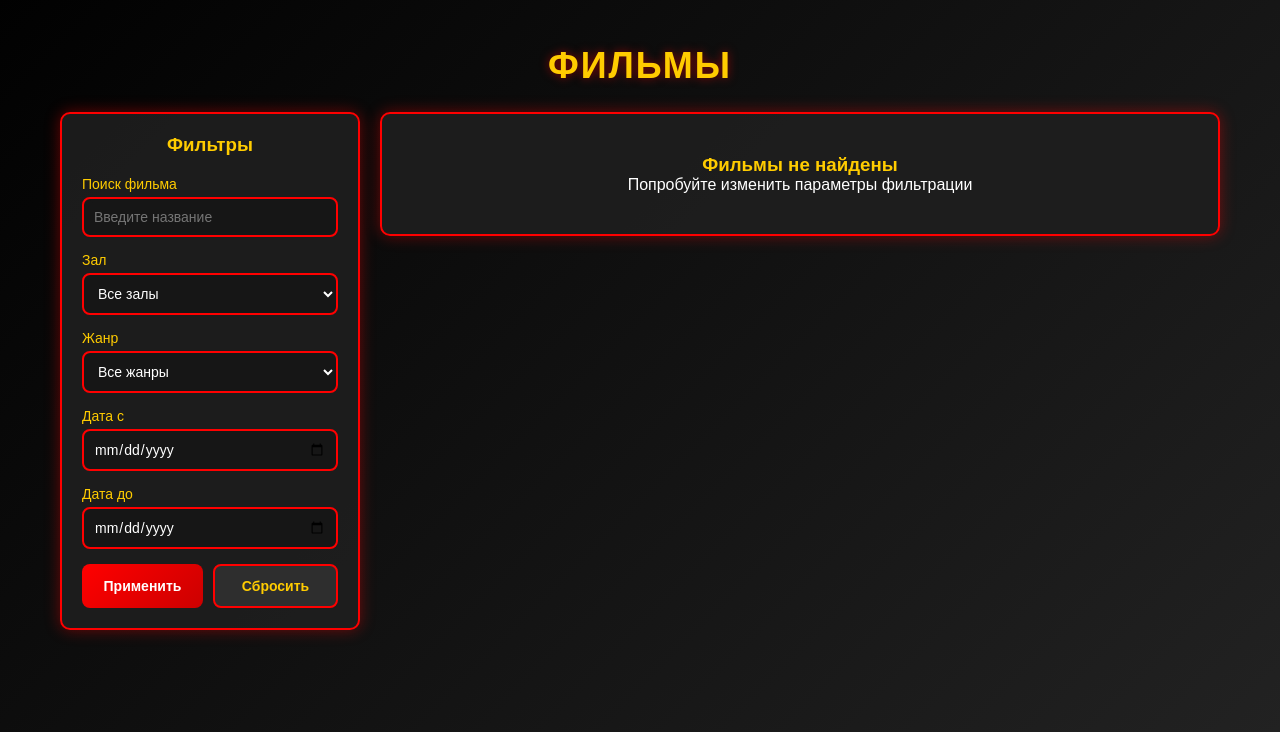
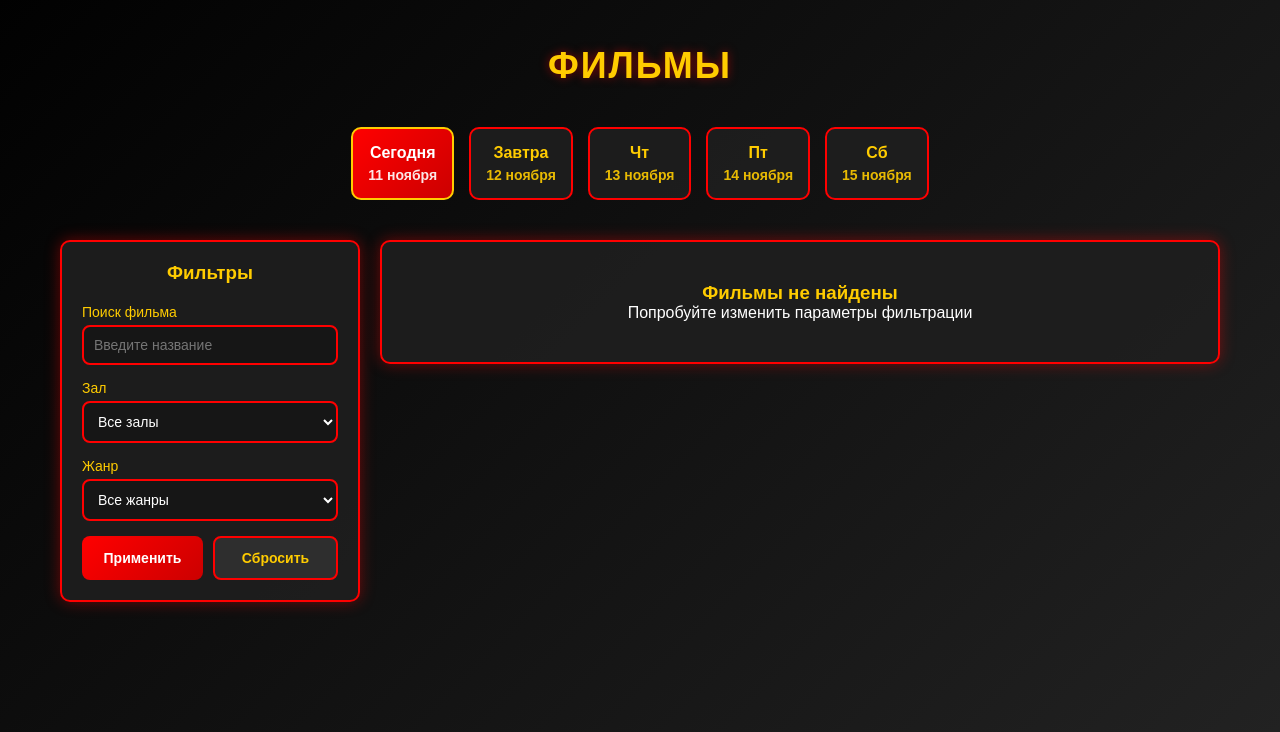
Before and after one commit to Klevchik1/cinema-management-system, a Django app: page / in a window 1280 px wide. Shown: the part 68-800 px from the top of the page. Run offline with Django 5.2, Linux system fonts and the light colour scheme; data that the repository does not hold is empty.

Commit message:
v1.31 change date_filter

```diff
--- a/ticket/templates/ticket/home.html
+++ b/ticket/templates/ticket/home.html
@@ -403,6 +403,78 @@
             color: #aaa;
             font-style: italic;
         }
+        .date-filters {
+            display: flex;
+            gap: 15px;
+            margin-bottom: 25px;
+            overflow-x: auto;
+            padding: 15px 0;
+            justify-content: center;
+        }
+
+        .date-filter-item {
+            flex: 0 0 auto;
+            background: rgba(30, 30, 30, 0.9);
+            border: 2px solid #ff0000;
+            border-radius: 10px;
+            padding: 15px;
+            cursor: pointer;
+            transition: all 0.3s;
+            text-align: center;
+            min-width: 100px;
+            color: #ffcc00;
+            font-weight: bold;
+            display: flex;
+            flex-direction: column;
+            align-items: center;
+            gap: 5px;
+        }
+
+        .date-filter-item:hover {
+            background: rgba(255, 0, 0, 0.2);
+            transform: translateY(-3px);
+            box-shadow: 0 5px 15px rgba(255, 0, 0, 0.3);
+        }
+
+        .date-filter-item.active {
+            background: linear-gradient(135deg, #ff0000 0%, #cc0000 100%);
+            color: #fff;
+            border-color: #ffcc00;
+        }
+
+        .date-label {
+            font-size: 16px;
+            font-weight: bold;
+        }
+
+        .date-display {
+            font-size: 14px;
+            color: #ffcc00;
+            opacity: 0.9;
+        }
+
+        .date-filter-item.active .date-display {
+            color: #fff;
+        }
+
+        .no-screenings-today {
+            text-align: center;
+            padding: 15px;
+            color: #aaa;
+            font-style: italic;
+            background: rgba(50, 50, 50, 0.5);
+            border-radius: 8px;
+            margin-top: 10px;
+        }
+
+        .screening-counter {
+            background: rgba(255, 204, 0, 0.2);
+            color: #ffcc00;
+            padding: 4px 8px;
+            border-radius: 12px;
+            font-size: 12px;
+            margin-left: 10px;
+        }
     </style>
 </head>
 <body>
@@ -434,13 +506,27 @@
             </div>
         {% endif %}
 
+        <!-- ФИЛЬТР ПО ДАТАМ -->
+        <div class="date-filters">
+            {% for date_filter in date_filters %}
+                <div class="date-filter-item {% if date_filter.date == selected_date %}active{% endif %}"
+                     onclick="selectDate('{{ date_filter.date|date:"Y-m-d" }}')">
+                    <div class="date-label">{{ date_filter.label.label }}</div>
+                    <div class="date-display">{{ date_filter.label.date }}</div>
+                </div>
+            {% endfor %}
+        </div>
+
         <div class="main-content">
-            <!-- Левая колонка - фильтры -->
+            <!-- Левая колонка - фильтры (БЕЗ ФИЛЬТРА ПО ДАТЕ) -->
             <div class="filters-container">
                 <div class="card">
                     <h3 style="color: #ffcc00; text-align: center; margin-bottom: 20px;">Фильтры</h3>
 
-                    <form method="get">
+                    <form method="get" id="filter-form">
+                        <!-- Скрытое поле для выбранной даты -->
+                        <input type="hidden" name="date" id="selected-date" value="{{ selected_date|date:"Y-m-d" }}">
+
                         <!-- Поиск по названию -->
                         <div class="form-group">
                             <label for="search">Поиск фильма</label>
@@ -486,29 +572,6 @@
                             </select>
                         </div>
 
-                        <!-- Фильтр по дате -->
-                        <div class="form-group">
-                            <label for="date_from">Дата с</label>
-                            <input
-                                type="date"
-                                name="date_from"
-                                id="date_from"
-                                class="form-control"
-                                value="{{ current_filters.date_from }}"
-                            >
-                        </div>
-
-                        <div class="form-group">
-                            <label for="date_to">Дата до</label>
-                            <input
-                                type="date"
-                                name="date_to"
-                                id="date_to"
-                                class="form-control"
-                                value="{{ current_filters.date_to }}"
-                            >
-                        </div>
-
                         <!-- КНОПКИ ПРИМЕНИТЬ И СБРОСИТЬ -->
                         <div class="filter-buttons">
                             <button type="submit" class="btn-apply">Применить</button>
@@ -541,6 +604,9 @@
                             <div class="movie-meta">
                                 <span><strong>Жанр:</strong> {{ movie_data.movie.genre }}</span>
                                 <span><strong>Длительность:</strong> {{ movie_data.movie.duration }}</span>
+                                {% if movie_data.has_screenings_today %}
+                                    <span class="screening-counter">{{ movie_data.screening_count }} сеанс{{ movie_data.screening_count|ru_pluralize:" ,а,ов" }}</span>
+                                {% endif %}
                             </div>
                             <div class="movie-description">
                                 {{ movie_data.movie.short_description }}
@@ -553,10 +619,14 @@
 
                     <!-- Ближайшие сеансы -->
                     <div class="screenings-section">
-                        <div class="screenings-title">🎬 Ближайшие сеансы:</div>
+                        <div class="screenings-title">
+                            🎬 {% if selected_date == today %}Ближайшие сеансы на сегодня{% else %}Сеансы на {{ selected_date|date:"d.m.Y" }}{% endif %}:
+                        </div>
+
+                        {% if movie_data.has_screenings_today %}
                             {% if movie_data.upcoming_screenings %}
                                 <div class="screenings-list">
-                                {% for screening in movie_data.upcoming_screenings|slice:":3" %}
+                                    {% for screening in movie_data.upcoming_screenings %}
                                     <div class="screening-item" onclick="location.href='{% url 'screening_detail' screening.id %}'">
                                         <div class="screening-time">{{ screening.start_time|date:"H:i" }}</div>
                                         <div class="screening-hall">{{ screening.hall.name }}</div>
@@ -566,7 +636,12 @@
                                 </div>
                             {% else %}
                                 <div class="no-screenings">
-                                Нет доступных сеансов
+                                    На выбранную дату сеансов нет
+                                </div>
+                            {% endif %}
+                        {% else %}
+                            <div class="no-screenings-today">
+                                На {% if selected_date == today %}сегодня{% else %}{{ selected_date|date:"d.m.Y" }}{% endif %} сеансов больше нет
                             </div>
                         {% endif %}
                     </div>
@@ -582,18 +657,19 @@
     </div>
 
     <script>
+        function selectDate(date) {
+            document.getElementById('selected-date').value = date;
+            document.getElementById('filter-form').submit();
+        }
+
         // Устанавливаем минимальную дату как сегодня для фильтров даты
         document.addEventListener('DOMContentLoaded', function() {
             const today = new Date().toISOString().split('T')[0];
-            const dateFrom = document.getElementById('date_from');
-            const dateTo = document.getElementById('date_to');
 
-            if (dateFrom) {
-                dateFrom.min = today;
-            }
-            if (dateTo) {
-                dateTo.min = today;
-            }
+            // Обновляем активную дату в URL при загрузке
+            const urlParams = new URLSearchParams(window.location.search);
+            const currentDate = urlParams.get('date') || today;
+            document.getElementById('selected-date').value = currentDate;
         });
     </script>
 </body>
--- a/ticket/views.py
+++ b/ticket/views.py
@@ -242,21 +242,34 @@ def user_login(request):
 
 def home(request):
     local_now = timezone.localtime(timezone.now())
+    today = local_now.date()
 
     search_query = request.GET.get('search', '')
     hall_filter = request.GET.get('hall', '')
     genre_filter = request.GET.get('genre', '')
-    time_from = request.GET.get('time_from', '')
-    time_to = request.GET.get('time_to', '')
-    date_from = request.GET.get('date_from', '')
-    date_to = request.GET.get('date_to', '')
+    selected_date = request.GET.get('date', today.isoformat())  # По умолчанию сегодня
 
-    # Получаем фильмы с предварительной загрузкой сеансов
+    # Преобразуем выбранную дату
+    try:
+        selected_date = datetime.strptime(selected_date, '%Y-%m-%d').date()
+    except (ValueError, TypeError):
+        selected_date = today
+
+    # Генерируем список дат для фильтра (5 дней)
+    date_filters = []
+    for i in range(5):
+        filter_date = today + timedelta(days=i)
+        date_filters.append({
+            'date': filter_date,
+            'is_today': i == 0,
+            'is_tomorrow': i == 1,
+            'label': get_date_label(filter_date, i)
+        })
+
+    # Получаем все фильмы
     movies = Movie.objects.prefetch_related('screening_set__hall').all()
 
-    # Применяем фильтры к сеансам
-    screenings_filter = Q(start_time__gt=local_now)
-
+    # Применяем текстовые фильтры
     if search_query:
         movies = movies.filter(
             Q(title__icontains=search_query) |
@@ -266,55 +279,88 @@ def home(request):
     if genre_filter:
         movies = movies.filter(genre=genre_filter)
 
-    if hall_filter:
-        screenings_filter &= Q(hall_id=hall_filter)
-
-    if time_from:
-        time_from_obj = datetime.strptime(time_from, '%H:%M').time()
-        screenings_filter &= Q(start_time__time__gte=time_from_obj)
-
-    if time_to:
-        time_to_obj = datetime.strptime(time_to, '%H:%M').time()
-        screenings_filter &= Q(start_time__time__lte=time_to_obj)
-
-    if date_from:
-        date_from_obj = datetime.strptime(date_from, '%Y-%m-%d').date()
-        screenings_filter &= Q(start_time__date__gte=date_from_obj)
-
-    if date_to:
-        date_to_obj = datetime.strptime(date_to, '%Y-%m-%d').date()
-        screenings_filter &= Q(start_time__date__lte=date_to_obj)
-
     # Собираем данные для каждого фильма
     movies_data = []
+
     for movie in movies:
-        upcoming_screenings = movie.screening_set.filter(screenings_filter).order_by('start_time')[:3]
+        # Получаем сеансы на выбранную дату
+        screenings_on_date = movie.screening_set.filter(
+            start_time__date=selected_date,
+            start_time__gt=local_now  # Только будущие сеансы
+        ).order_by('start_time')
 
-        # Если есть фильтры по залу/времени и нет подходящих сеансов - пропускаем фильм
-        if (hall_filter or time_from or time_to or date_from or date_to) and not upcoming_screenings:
-            continue
+        # Получаем ближайшие сеансы (максимум 3)
+        upcoming_screenings = screenings_on_date[:3]
+
+        # Определяем самый ранний сеанс для сортировки
+        earliest_screening = screenings_on_date.first()
 
         movies_data.append({
             'movie': movie,
-            'upcoming_screenings': upcoming_screenings
+            'upcoming_screenings': upcoming_screenings,
+            'screening_count': screenings_on_date.count(),
+            'earliest_screening': earliest_screening,
+            'has_screenings_today': screenings_on_date.exists()
         })
+
+    # Сортируем фильмы:
+    # 1. С сеансами на выбранную дату (по времени самого раннего сеанса)
+    # 2. Без сеансов на выбранную дату
+    movies_with_screenings = [m for m in movies_data if m['has_screenings_today']]
+    movies_without_screenings = [m for m in movies_data if not m['has_screenings_today']]
+
+    # Сортируем фильмы с сеансами по времени самого раннего сеанса
+    movies_with_screenings.sort(
+        key=lambda x: x['earliest_screening'].start_time if x['earliest_screening'] else local_now)
+
+    # Объединяем списки
+    sorted_movies_data = movies_with_screenings + movies_without_screenings
 
     genres = Movie.objects.values_list('genre', flat=True).distinct()
 
     return render(request, 'ticket/home.html', {
-        'movies': movies_data,
+        'movies': sorted_movies_data,
         'halls': Hall.objects.all(),
         'genres': genres,
+        'date_filters': date_filters,
+        'selected_date': selected_date,
+        'today': today,
         'current_filters': {
             'search': search_query,
             'hall': hall_filter,
             'genre': genre_filter,
-            'time_from': time_from,
-            'time_to': time_to,
-            'date_from': date_from,
-            'date_to': date_to
+            'date': selected_date.isoformat()
         }
     })
+
+
+def get_date_label(date, index):
+    """Генерирует подпись для даты в фильтре"""
+    from django.utils import timezone
+    today = timezone.localtime(timezone.now()).date()
+
+    # Русские названия месяцев
+    months = {
+        1: 'января', 2: 'февраля', 3: 'марта', 4: 'апреля',
+        5: 'мая', 6: 'июня', 7: 'июля', 8: 'августа',
+        9: 'сентября', 10: 'октября', 11: 'ноября', 12: 'декабря'
+    }
+
+    day = date.day
+    month = months[date.month]
+
+    if index == 0:
+        return {"label": "Сегодня", "date": f"{day} {month}"}
+    elif index == 1:
+        return {"label": "Завтра", "date": f"{day} {month}"}
+    else:
+        # Для дней послезавтра используем сокращенные названия дней недели
+        days_of_week = {
+            0: 'Пн', 1: 'Вт', 2: 'Ср', 3: 'Чт',
+            4: 'Пт', 5: 'Сб', 6: 'Вс'
+        }
+        day_of_week = days_of_week[date.weekday()]
+        return {"label": day_of_week, "date": f"{day} {month}"}
 
 
 def user_logout(request):
```
Also changed, not shown: ticket/templatetags/ru_date.py (+38 -0 lines), ticket/templatetags/ru_filters.py (+20 -0 lines). Lines whose indentation alone changed are shown as unchanged.
